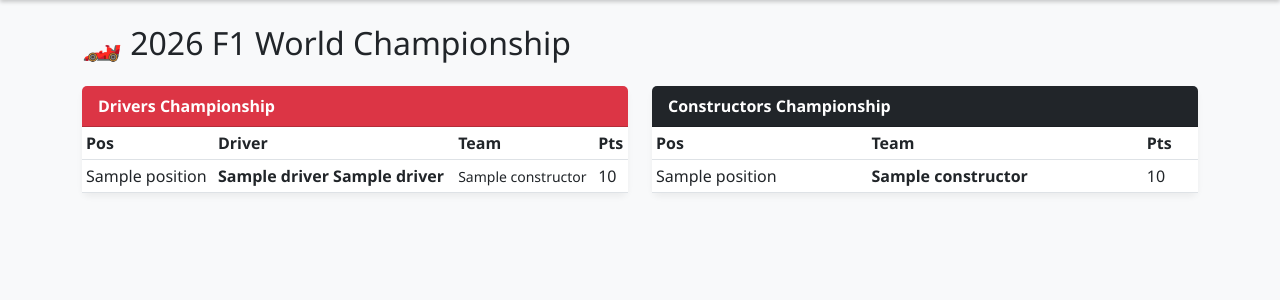
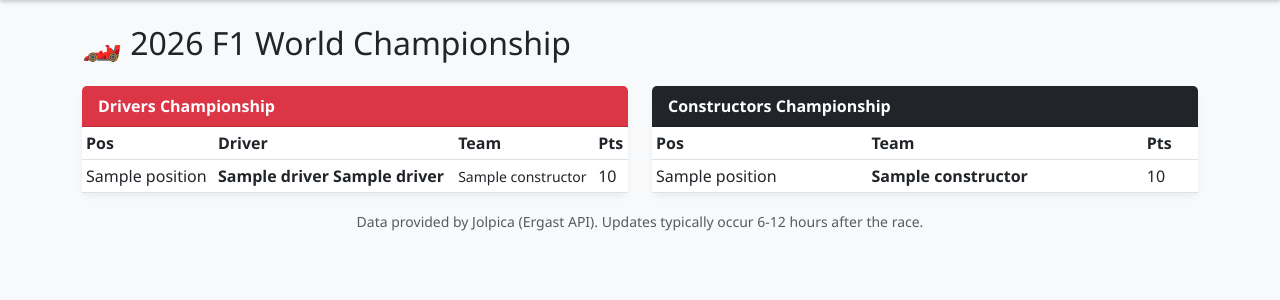
Before and after one commit to clarkey1993/f1-fantasy-2026, a Flask app: page /standings in a window 1280 px wide. Shown: the part 56-356 px from the top of the page. Run offline with Flask 3, Linux system fonts and the light colour scheme; a database or web service that is not in the repository returns one stand-in record (values such as "Sample title"); data that the repository does not hold is empty.

Commit message:
standing api timeout

```diff
--- a/app.py
+++ b/app.py
@@ -452,8 +452,11 @@ def standings():
     constructors = []
 
     try:
+        # Add timestamp to URL to prevent caching (Cache Buster)
+        ts = int(datetime.datetime.now().timestamp())
+
         # Drivers
-        d_res = requests.get("https://api.jolpi.ca/ergast/f1/current/driverStandings.json", timeout=2)
+        d_res = requests.get(f"https://api.jolpi.ca/ergast/f1/current/driverStandings.json?t={ts}", timeout=5)
         if d_res.status_code == 200:
             d_data = d_res.json()['MRData']['StandingsTable']['StandingsLists']
             if d_data:
@@ -466,7 +469,7 @@ def standings():
                     })
 
         # Constructors
-        c_res = requests.get("https://api.jolpi.ca/ergast/f1/current/constructorStandings.json", timeout=2)
+        c_res = requests.get(f"https://api.jolpi.ca/ergast/f1/current/constructorStandings.json?t={ts}", timeout=5)
         if c_res.status_code == 200:
             c_data = c_res.json()['MRData']['StandingsTable']['StandingsLists']
             if c_data:
--- a/templates/standings.html
+++ b/templates/standings.html
@@ -44,5 +44,8 @@
             </table>
         </div>
     </div>
+    <div class="col-12 mt-3 text-center text-muted">
+        <small>Data provided by Jolpica (Ergast API). Updates typically occur 6-12 hours after the race.</small>
+    </div>
 </div>
 {% endblock %}
```
